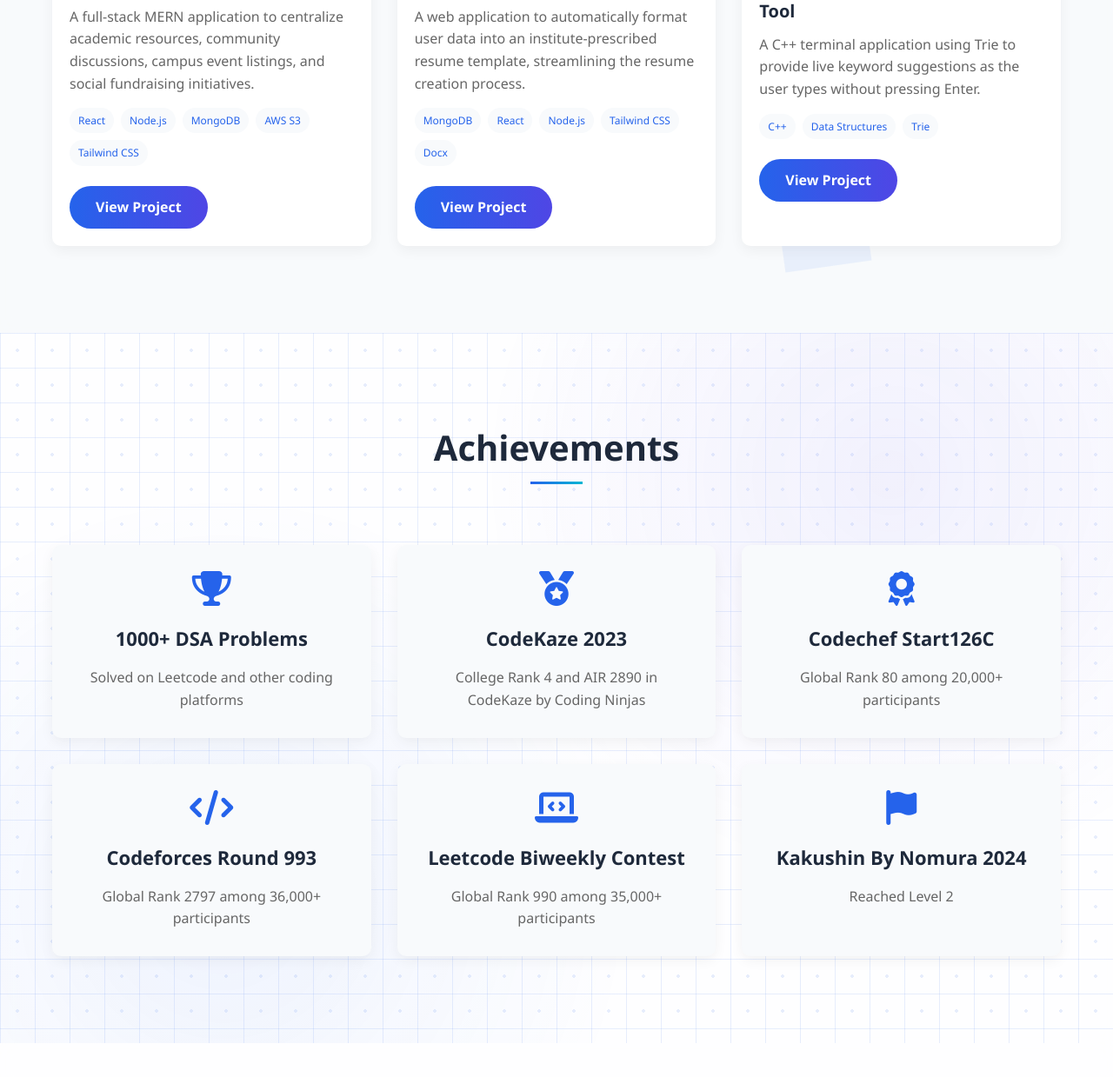
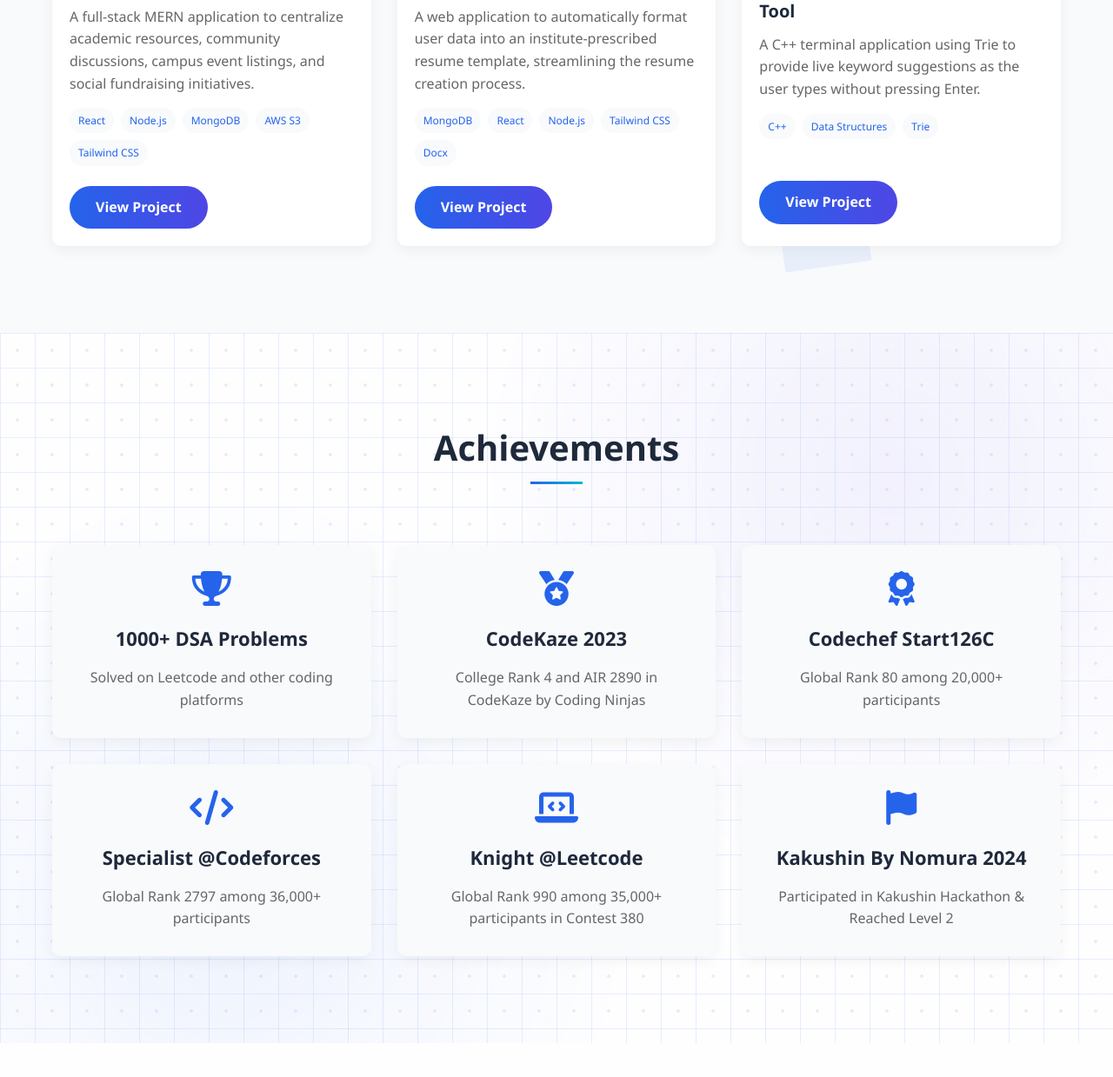
Before and after one commit to Rarma03/PortFolio, a plain HTML site: page index.html in a window 1280 px wide. Shown: the part 2864-4103 px from the top of the page at 87% size. Drawn offline with Linux system fonts and the light colour scheme.

Commit message:
Updation

```diff
--- a/index.html
+++ b/index.html
@@ -850,7 +850,7 @@
                             <span>Web Development, Competitive Programming, UI/UX Design</span>
                         </div>
                     </div>
-                    <a href="https://drive.google.com/file/d/1pnN6iIJBpq7KTZe7xKZw6as8DDNQMqPy/view?usp=sharing" class="btn" target="_blank">Download CV</a>
+                    <a href="https://drive.google.com/file/d/1pnN6iIJBpq7KTZe7xKZw6as8DDNQMqPy/view?usp=sharing" class="btn" target="_blank">View CV ▶️</a>
                 </div>
             </div>
         </div>
@@ -942,7 +942,7 @@
             </div>
             <div class="project-item">
                 <div class="project-image">
-                    <img src="https://images.unsplash.com/photo-1616007736933-54d2525a2c19?ixlib=rb-4.0.3&ixid=M3wxMjA3fDB8MHxwaG90by1wYWdlfHx8fGVufDB8fHx8fA%3D%3D&auto=format&fit=crop&w=1000&q=80" alt="Real-Time Search Suggestion CLI Tool">
+                    <img src="realtimesearch.png" alt="Real-Time Search Suggestion CLI Tool">
                 </div>
                 <div class="project-info">
                     <h3>Real-Time Search Suggestion CLI Tool</h3>
@@ -952,7 +952,8 @@
                         <span class="project-tag">Data Structures</span>
                         <span class="project-tag">Trie</span>
                     </div>
-                    <a href="#" class="btn" target="_blank">View Project</a>
+                    <br>
+                    <a href="https://github.com/Rarma03/RealTime-Search-Suggestion-Trie" class="btn" target="_blank">View Project</a>
                 </div>
             </div>
         </div>
@@ -989,18 +990,18 @@
             </div>
             <div class="achievement-item">
                 <i class="fas fa-code"></i>
-                <h3>Codeforces Round 993</h3>
+                <h3>Specialist @Codeforces</h3>
                 <p>Global Rank 2797 among 36,000+ participants</p>
             </div>
             <div class="achievement-item">
                 <i class="fas fa-laptop-code"></i>
-                <h3>Leetcode Biweekly Contest</h3>
-                <p>Global Rank 990 among 35,000+ participants</p>
+                <h3>Knight @Leetcode</h3>
+                <p>Global Rank 990 among 35,000+ participants in Contest 380</p>
             </div>
             <div class="achievement-item">
                 <i class="fas fa-flag"></i>
                 <h3>Kakushin By Nomura 2024</h3>
-                <p>Reached Level 2</p>
+                <p>Participated in Kakushin Hackathon & Reached Level 2</p>
             </div>
         </div>
     </div>
```
Also changed, not shown: 1 other file.
